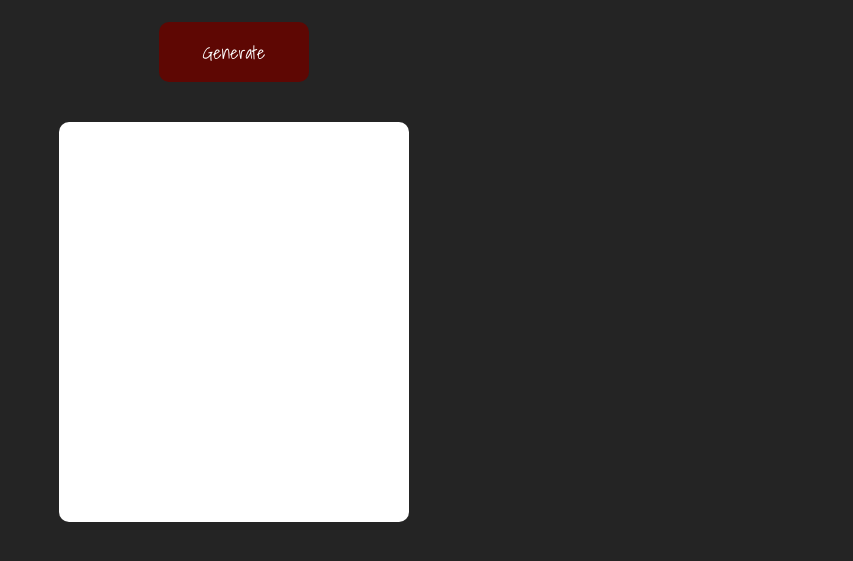
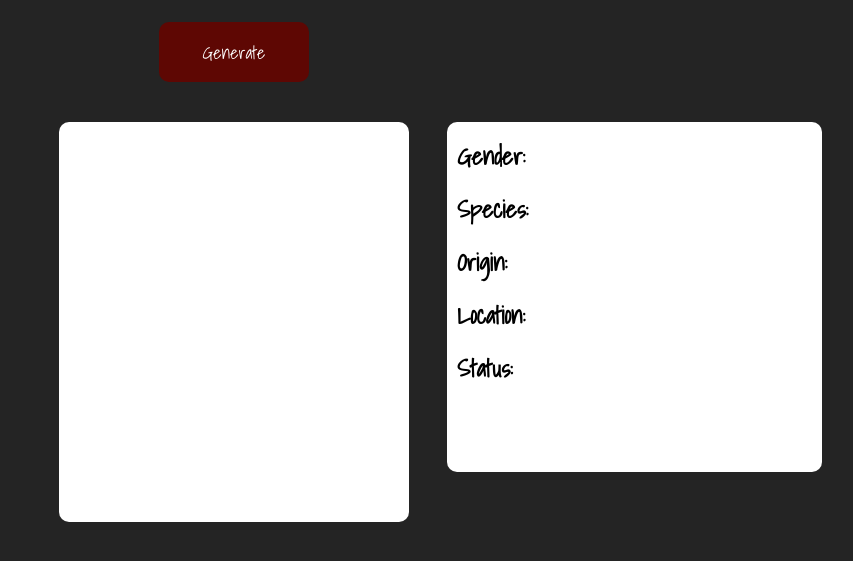
Before and after one commit to RandyMj/rick-mortyGenerator, a plain HTML site: page index.html in a window 1280 px wide. Shown: the part 153-714 px from the top of the page, without its empty margins (406-1259 px from the left). Drawn offline with Linux system fonts and the light colour scheme.

Commit message:
Adding description

```diff
--- a/index.html
+++ b/index.html
@@ -11,14 +11,18 @@
 
 <body>
     <h1>Random R&M Character Generator</h1>
-
     <button id="btn" class="btn">Generate</button>
-
-
     <div id="elem" class="element">
         <p></p>
         <img src="" alt="">
     </div>
+    <div class="description" id="description">
+        <p>Gender: </p>
+        <p>Species: </p>
+        <p>Origin: </p>
+        <p>Location: </p>
+        <p>Status: </p>
+    </div>
     <script src="./src/JS/index.js"></script>
 </body>
 </html>
--- a/src/JS/index.js
+++ b/src/JS/index.js
@@ -14,6 +14,14 @@ random.addEventListener('click', () => {
         let element = document.getElementById('elem')
         element.innerHTML = `<p>${data.results[randomNumber].name}</p>
         <img src="${data.results[randomNumber].image}" alt="">
+        `;
+
+        let description = document.getElementById('description')
+        description.innerHTML = `<p>Gender: ${data.results[randomNumber].gender}</p>
+        <p>Species: ${data.results[randomNumber].species}</p>
+        <p>Origin: ${data.results[randomNumber].origin.name}</p>
+        <p>Location: ${data.results[randomNumber].location.name}</p>
+        <p>Status: ${data.results[randomNumber].status}</p>
         `
 
          console.log(data)
--- a/src/style/style.css
+++ b/src/style/style.css
@@ -63,3 +63,18 @@ h1 {
     border-radius: 10px;
     margin-top: 20px;
 }
+
+.description {
+    width: 375px;
+    height: 350px;
+    background-color: #ffffff;
+    font-size: 24px;
+    font-weight: 800;
+    border-radius: 10px;
+    grid-area: 3/3/4/4;
+    margin-top: 25px;
+}
+.description p {
+    margin-top: 15px;
+    margin-left: 10px;
+}
```
